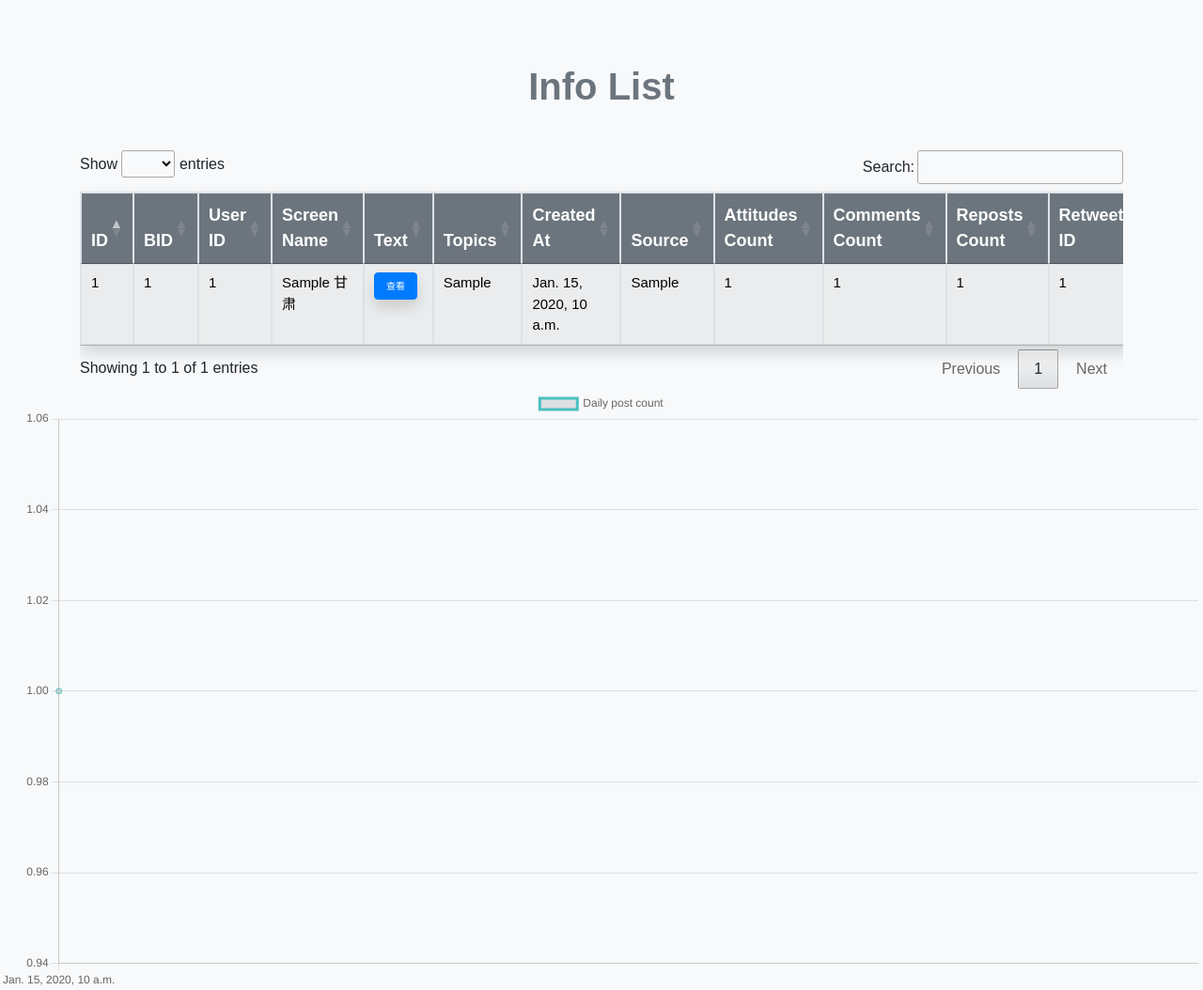
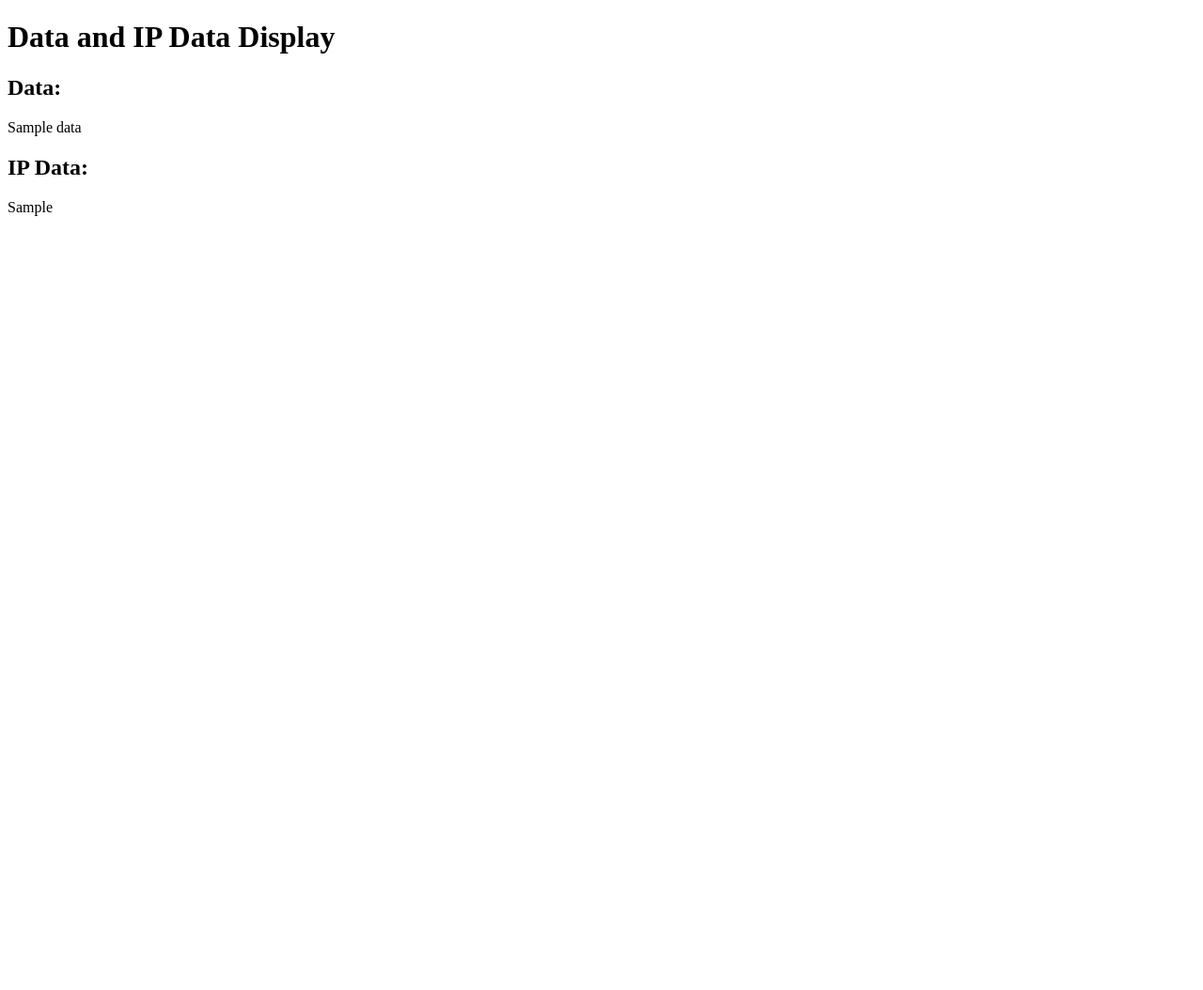
Before and after one commit to rowerman/Info_Security, a Django app: template weibo_search/app01/template/info_list.html in a window 1280 px wide. Shown: the whole page at 94% size. After the commit the page ends 230 px from the top, so only its background shows below. Run offline with Django 4.2, Linux system fonts and the light colour scheme; tables that the repository leaves empty hold one stand-in row (values such as "Sample post"); the template is opened without the code that fills it: values that come from a table or form of the project are taken from there, most other values are stand-ins (such as "Sample title", 1, 10 or a date in 2020); some libraries are stand-ins or nearby versions.

Commit message:
后端添加数据分析功能

```diff
--- a/weibo_search/app01/template/info_list.html
+++ b/weibo_search/app01/template/info_list.html
@@ -1,157 +1,13 @@
 <!DOCTYPE html>
 <html>
 <head>
-    <title>Info List</title>
-    <link rel="stylesheet" href="https://stackpath.bootstrapcdn.com/bootstrap/4.3.1/css/bootstrap.min.css">
-    <link rel="stylesheet" type="text/css" href="https://cdn.datatables.net/1.10.25/css/jquery.dataTables.css">
-    <script src="https://cdn.jsdelivr.net/npm/chart.js"></script>
-
-
-    <style>
-        body {
-            background-color: #f8f9fa;
-            font-family: Arial, sans-serif;
-        }
-        h1 {
-            color: #6c757d;
-            font-weight: bold;
-            padding: 20px;
-        }
-        .table {
-            box-shadow: 0 0.5rem 1rem rgba(0, 0, 0, 0.15)!important;
-        }
-        th {
-            background-color: #6c757d;
-            color: white;
-        }
-        .btn {
-            box-shadow: 0 0.5rem 1rem rgba(0, 0, 0, 0.15)!important;
-        }
-        .modal-content {
-            box-shadow: 0 0.5rem 1rem rgba(0, 0, 0, 0.15)!important;
-        }
-        .modal-footer {
-            background-color: #f8f9fa;
-        }
-    </style>
+  <title>Data and IP Data Display</title>
 </head>
 <body>
-<div class="container mt-5">
-    <h1 class="text-center mb-4">Info List</h1>
-    <div style="overflow-x: auto;">
-        <table id="tb" class="table table-striped table-bordered">
-            <thead>
-            <tr style="font-size: 18px; color: black; font-weight: bold;">
-                <th>ID</th>
-                <th>BID</th>
-                <th>User ID</th>
-                <th>Screen Name</th>
-                <th>Text</th>
-                <th>Topics</th>
-                <th>Created At</th>
-                <th>Source</th>
-                <th>Attitudes Count</th>
-                <th>Comments Count</th>
-                <th>Reposts Count</th>
-                <th>Retweet ID</th>
-                <th>IP</th>
-            </tr>
-            </thead>
-            <tbody>
-            {% for item in data %}
-            <tr style="font-size: 15px; color: black;">
-                <td>{{ item.id }}</td>
-                <td>{{ item.bid }}</td>
-                <td>{{ item.user_id }}</td>
-                <td>{{ item.screen_name }}</td>
-                <td>
-                    <button type="button" class="btn btn-primary" style="font-size: 10px;" data-toggle="modal"
-                            data-target="#exampleModal" data-whatever="{{ item.text }}">查看
-                    </button>
-                </td>
-                <td>{{ item.topics }}</td>
-                <td>{{ item.created_at }}</td>
-                <td>{{ item.source }}</td>
-                <td>{{ item.attitudes_count }}</td>
-                <td>{{ item.comments_count }}</td>
-                <td>{{ item.reposts_count }}</td>
-                <td>{{ item.retweet_id }}</td>
-                <td>{{ item.ip }}</td>
-            </tr>
-            {% endfor %}
-            </tbody>
-        </table>
-    </div>
-</div>
-
-<div class="modal fade" id="exampleModal" tabindex="-1" role="dialog" aria-labelledby="exampleModalLabel"
-     aria-hidden="true">
-    <div class="modal-dialog" role="document">
-        <div class="modal-content">
-            <div class="modal-header">
-                <h5 class="modal-title" id="exampleModalLabel">Text Content</h5>
-                <button type="button" class="close" data-dismiss="modal" aria-label="Close">
-                    <span aria-hidden="true">&times;</span>
-                </button>
-            </div>
-            <div class="modal-body">
-                <!-- 这里是模态窗口的内容，你可以用 JavaScript 来更改它 -->
-            </div>
-            <div class="modal-footer">
-                <button type="button" class="btn btn-secondary" data-dismiss="modal">Close</button>
-            </div>
-        </div>
-    </div>
-</div>
-
-<canvas id="myChart"></canvas>
-
-
-<script type="text/javascript" charset="utf8" src="https://code.jquery.com/jquery-3.5.1.js"></script>
-<script type="text/javascript" charset="utf8" src="https://cdn.datatables.net/1.10.25/js/jquery.dataTables.js"></script>
-<script src="https://code.jquery.com/jquery-3.5.1.js"></script>
-<script src="https://cdn.datatables.net/1.10.25/js/jquery.dataTables.js"></script>
-<script src="https://stackpath.bootstrapcdn.com/bootstrap/4.3.1/js/bootstrap.min.js"></script>
-
-
-<script>
-$(document).ready(function() {
-    $('#tb').DataTable({
-        "pageLength": 5  //每页显示5行
-    });
-
-    // 当模态窗口打开时，更改其内容
-    $('#exampleModal').on('show.bs.modal', function (event) {
-      var button = $(event.relatedTarget) // Button that triggered the modal
-      var recipient = button.data('whatever') // Extract info from data-* attributes
-      var modal = $(this)
-      modal.find('.modal-body').text(recipient)
-    })
-});
-
-// Convert Django template variables to JavaScript variables
-var dates = [{% for item in daily_counts %}"{{ item.date }}"{% if not forloop.last %}, {% endif %}{% endfor %}];
-var counts = [{% for item in daily_counts %}{{ item.count }}{% if not forloop.last %}, {% endif %}{% endfor %}];
-
-// Create chart
-var ctx = document.getElementById('myChart').getContext('2d');
-var myChart = new Chart(ctx, {
-    type: 'line',
-    data: {
-        labels: dates,
-        datasets: [{
-            label: 'Daily post count',
-            data: counts,
-            fill: false,
-            borderColor: 'rgb(75, 192, 192)',
-            tension: 0.1
-        }]
-    }
-});
-
-</script>
-
-
+  <h1>Data and IP Data Display</h1>
+  <h2>Data:</h2>
+  <p>{{ data }}</p>
+  <h2>IP Data:</h2>
+  <p>{{ ip_data }}</p>
 </body>
-
 </html>
--- a/weibo_search/weibo_search/settings.py
+++ b/weibo_search/weibo_search/settings.py
@@ -81,7 +81,7 @@ DATABASES = {
         "ENGINE": "django.db.backends.mysql",
         "NAME": "weibo",
         "USER": "root",
-        "PASSWORD": "ZTH7452135",
+        "PASSWORD": "123456",
         "HOST": "127.0.0.1",
         "PORT": "3306",
     }
--- a/weibo_search/weibo_search/urls.py
+++ b/weibo_search/weibo_search/urls.py
@@ -21,5 +21,6 @@ from app01 import views
 urlpatterns = [
     # path("admin/", admin.site.urls),
     # path("", views.info_add),
-    path("info/list/", views.info_list),
+    path("info/list/<str:word>", views.info_list),
+    path("info/heat/", views.heat),
 ]
```
Also changed, not shown: weibo-search/weibo/items.py (+10 -10 lines), weibo-search/weibo/pipelines.py (+10 -10 lines), weibo-search/weibo/settings.py (+6 -6 lines), weibo-search/weibo/spiders/search.py (+22 -22 lines), weibo_search/app01/template/heat.html (added, +21 -0 lines), weibo_search/app01/views.py (+50 -12 lines), 3 other files.
